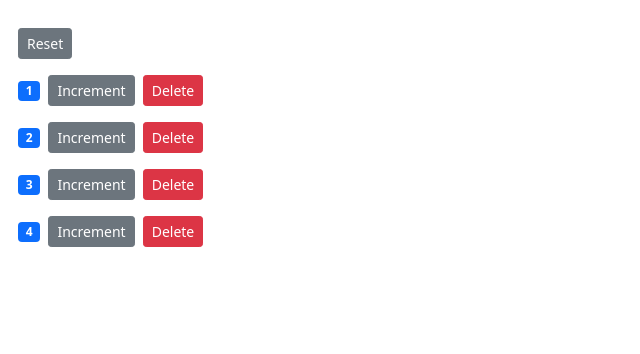
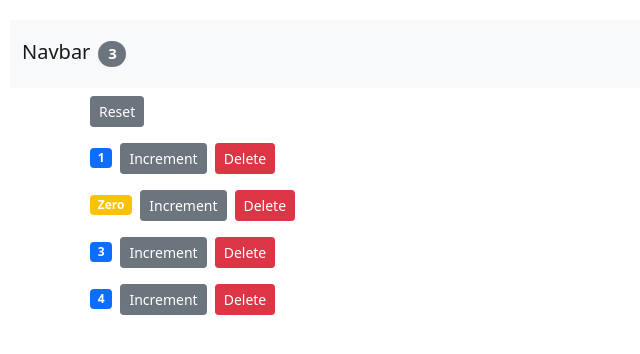
Before and after one commit to Melanga/mastering_react_examples_code_with_mosh, a React (Create React App) app: page / in a window 1280 px wide. Shown: the top 354 px of the page, without its empty margins (0-640 px from the left). Built offline with nearby package versions, Linux system fonts and the light colour scheme.

Commit message:
added a  nav bar with counter and lift the stage of countes element to app element. Now Nav bar and counters is under App componant.

```diff
--- a/src/App.js
+++ b/src/App.js
@@ -1,25 +1,57 @@
-import logo from './logo.svg';
 import './App.css';
+import NavBar from './components/navbar';
+import React, { Component } from 'react';
+import Counters from './components/counters';
 
-function App() {
-  return (
-    <div className="App">
-      <header className="App-header">
-        <img src={logo} className="App-logo" alt="logo" />
-        <p>
-          Edit <code>src/App.js</code> and save to reload.
-        </p>
-        <a
-          className="App-link"
-          href="https://reactjs.org"
-          target="_blank"
-          rel="noopener noreferrer"
-        >
-          Learn React
-        </a>
-      </header>
-    </div>
-  );
+class App extends Component {
+
+  state = {
+    counters: [
+      { id: 1, value: 1 },
+      { id: 2, value: 0 },
+      { id: 3, value: 3 },
+      { id: 4, value: 4 },
+    ],
+  };
+
+  handleDelete = (counterId) => {
+    const counters = this.state.counters.filter((c) => c.id !== counterId);
+    this.setState({ counters });
+  };
+
+  handleIncrement = (counter) => {
+    const counters = [...this.state.counters];
+    const index = counters.indexOf(counter);
+    // if we directly modify above spread counters, it will modify the object in the state directly without cloning it.
+    // thats why we add this line to clone another counters object in order to update the state.
+    counters[index] = { ...counter };
+    counters[index].value++;
+    this.setState({ counters });
+  };
+
+  handleReset = () => {
+    const counters = this.state.counters.map((c) => {
+      c.value = 0;
+      return c;
+    });
+    this.setState({ counters });
+  };
+
+  render() {
+    return(
+    <React.Fragment>
+    <NavBar totalCounters={this.state.counters.filter(c => c.value>0).length}/>
+    <main className="container">
+      <Counters
+      counters = {this.state.counters}
+      onDelete={this.handleDelete}
+      onIncrement={this.handleIncrement}
+      onReset={this.handleReset}
+      />
+    </main>
+    </React.Fragment>
+    );
+    }
 }
 
 export default App;
--- a/src/components/counters.jsx
+++ b/src/components/counters.jsx
@@ -2,52 +2,20 @@ import React, { Component } from "react";
 import Counter from "./counter";
 
 class Counters extends Component {
-  state = {
-    counters: [
-      { id: 1, value: 1 },
-      { id: 2, value: 2 },
-      { id: 3, value: 3 },
-      { id: 4, value: 4 },
-    ],
-  };
+  render() {
+    //object destructuring to prevent this.props repetition
+    const { onIncrement, onDelete, onReset, counters } = this.props;
 
-  handleDelete = (counterId) => {
-    const counters = this.state.counters.filter((c) => c.id !== counterId);
-    this.setState({ counters });
-  };
-
-  handleIncrement = (counter) => {
-    const counters = [...this.state.counters];
-    const index = counters.indexOf(counter);
-    // if we directly modify above spread counters, it will modify the object in the state directly without cloning it.
-    // thats why we add this line to clone another counters object in order to update the state.
-    counters[index] = { ...counter };
-    counters[index].value++;
-    this.setState({ counters });
-  };
-
-  handleReset = () => {
-    const counters = this.state.counters.map((c) => {
-      c.value = 0;
-      return c;
-    });
-    this.setState({ counters });
-  };
-
-  render() {
     return (
       <div>
-        <button
-          className="btn btn-secondary btn-sm m-2"
-          onClick={this.handleReset}
-        >
+        <button className="btn btn-secondary btn-sm m-2" onClick={onReset}>
           Reset
         </button>
-        {this.state.counters.map((counter) => (
+        {counters.map((counter) => (
           <Counter
             key={counter.id}
-            onIncrement={this.handleIncrement}
-            onDelete={this.handleDelete}
+            onIncrement={onIncrement}
+            onDelete={onDelete}
             counter={counter}
           />
         ))}
--- /dev/null
+++ b/src/components/navbar.jsx
@@ -0,0 +1,19 @@
+//stateless functional component
+const NavBar = (props) => {
+  // object destructuring
+  const { totalCounters } = props;
+  return (
+    <nav className="navbar navbar-light bg-light">
+      <div className="container-fluid">
+        <span className="navbar-brand mb-0 h1">
+          Navbar
+          <span className="badge rounded-pill bg-secondary m-2">
+            {totalCounters}
+          </span>
+        </span>
+      </div>
+    </nav>
+  );
+};
+
+export default NavBar;
--- a/src/index.js
+++ b/src/index.js
@@ -2,12 +2,12 @@ import React from 'react';
 import ReactDOM from 'react-dom';
 import './index.css';
 import reportWebVitals from './reportWebVitals';
-import Counters from './components/counters'
 import 'bootstrap/dist/css/bootstrap.css'
+import App from './App';
 
 ReactDOM.render(
   <React.StrictMode>
-    <Counters />
+    <App />
   </React.StrictMode>,
   document.getElementById('root')
 );
```
